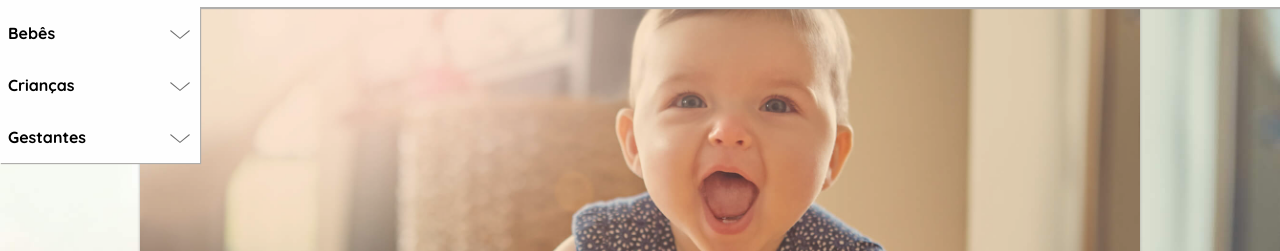
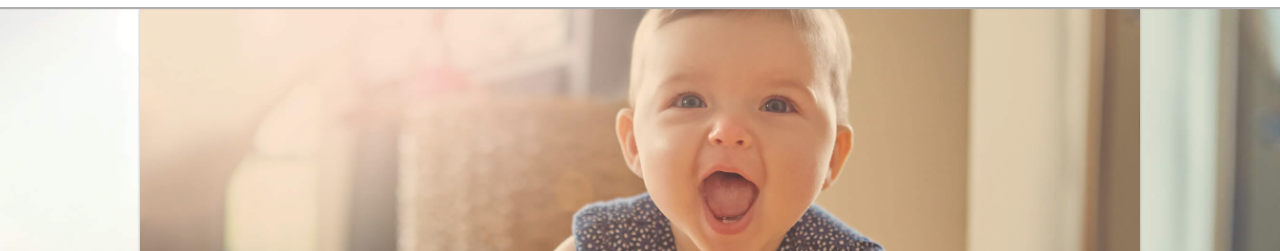
Before and after one commit to Thais-Hoshii/teste-loja, a plain HTML site: page index.html in a window 1280 px wide. Both pictures are taken after a click on the picture 164 px from the left and 182 px from the top of the page. Shown: the part 204-455 px from the top of the page. Drawn offline with Linux system fonts and the light colour scheme; a web font is replaced by a local one.

Commit message:
Add function to able & disable nav items
Added a function that detects the viewport width and make the nav menu items appear and disappear according to it. It is called when the page is loaded or when the viewport is resized.

```diff
--- a/index.html
+++ b/index.html
@@ -29,9 +29,6 @@
 
     <!-- Barra de navegação -->
     <nav>
-        <div id="nav-desktop">
-
-        </div>
         <div id="nav-mobile">
             <img class="icon menu-btn" src="icons/icon-menu.svg" alt="Ícone de menu" onclick="openTabs('.nav-item')">
             <div id="nav-search">
--- a/js/script.js
+++ b/js/script.js
@@ -2,15 +2,37 @@
 
 function $(txt) { return document.querySelectorAll(txt); }
 
+window.onload = checkViewportWidth;
+window.onresize =  checkViewportWidth;
+
+function checkViewportWidth() {
+    let navItems = $(".nav-item");
+    let attr = "hidden";
+
+    if (window.innerWidth >= 600) {
+        navItems.forEach ( x => {
+            if (x.classList.contains(attr)) {
+                x.classList.remove(attr);
+            }
+        })
+    } else {
+        navItems.forEach ( x => {
+            if (!x.classList.contains(attr)) {
+                x.classList.add(attr);
+            }
+        })
+    }
+}
+
 function openTabs(name) {
     let options = $(name);
-    let c = "hidden";
+    let attr = "hidden";
 
     options.forEach( x => {
-        if (x.classList.contains(c)) {
-            x.classList.remove(c);
+        if (x.classList.contains(attr)) {
+            x.classList.remove(attr);
         } else {
-            x.classList.add(c);
+            x.classList.add(attr);
         }
     });
 }
```
